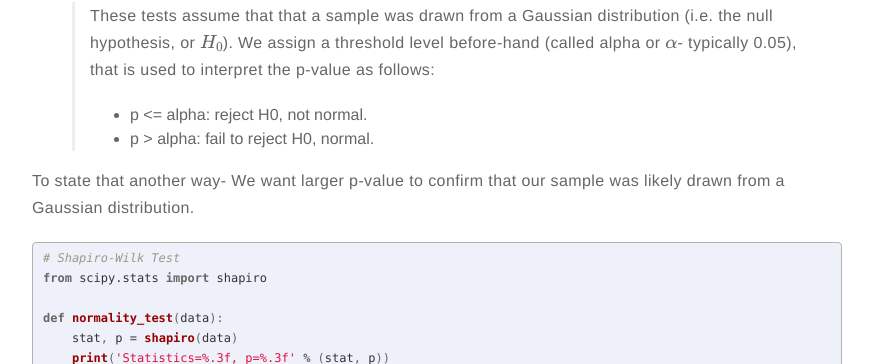
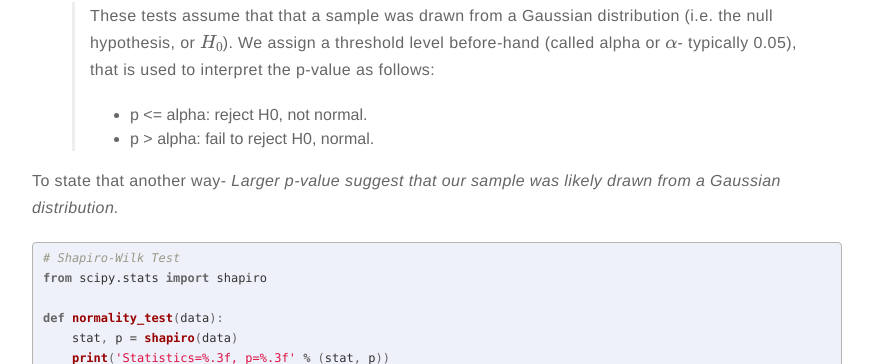
Before and after one commit to meccaLeccaHi/meccaLeccaHi.github.io, a Jekyll site: the page built from _posts/2019-02-25-testing-normalcy.md, in a window 1280 px wide and 900 px high, scrolled down 2374 px. Shown: the part 88-452 px from the top of the window, without its empty margins (203-1076 px from the left). Built offline with Jekyll 4.4.1, drawn with Linux system fonts in a browser that asks for light colours; formulas are drawn with MathJax 3; comment, search, counter and statistics services are not loaded.

Commit message:
fixing typo

````diff
--- a/_posts/2019-02-25-testing-normalcy.md
+++ b/_posts/2019-02-25-testing-normalcy.md
@@ -99,7 +99,7 @@ Each test makes different assumptions and considers different aspects of the dat
 >- p <= alpha: reject H0, not normal.
 >- p > alpha: fail to reject H0, normal.
 
-To state that another way- We want larger p-value to confirm that our sample was likely drawn from a Gaussian distribution.
+To state that another way- *Larger p-value suggest that our sample was likely drawn from a Gaussian distribution.*
 
 
 ```python
````
Also changed, not shown: 1 other file.
